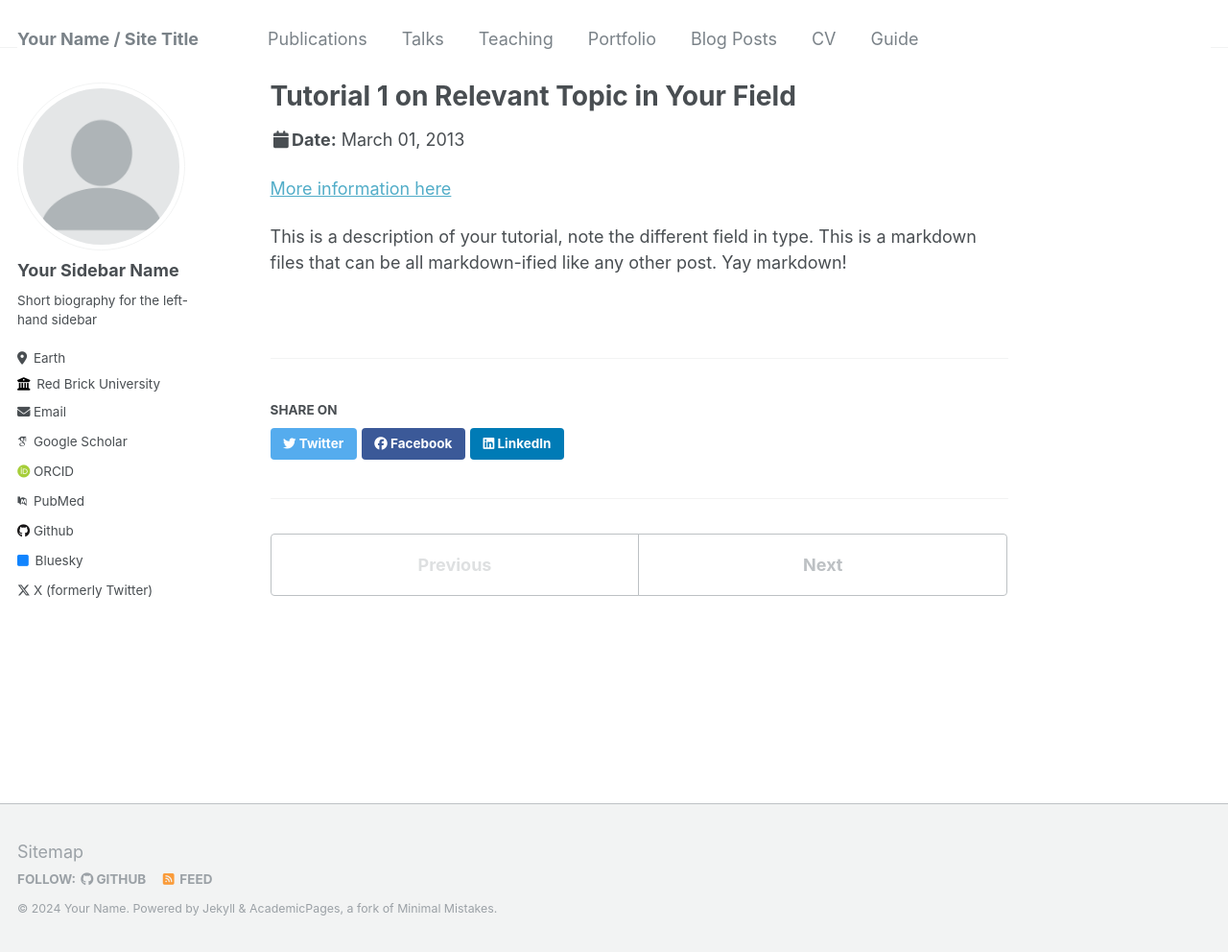
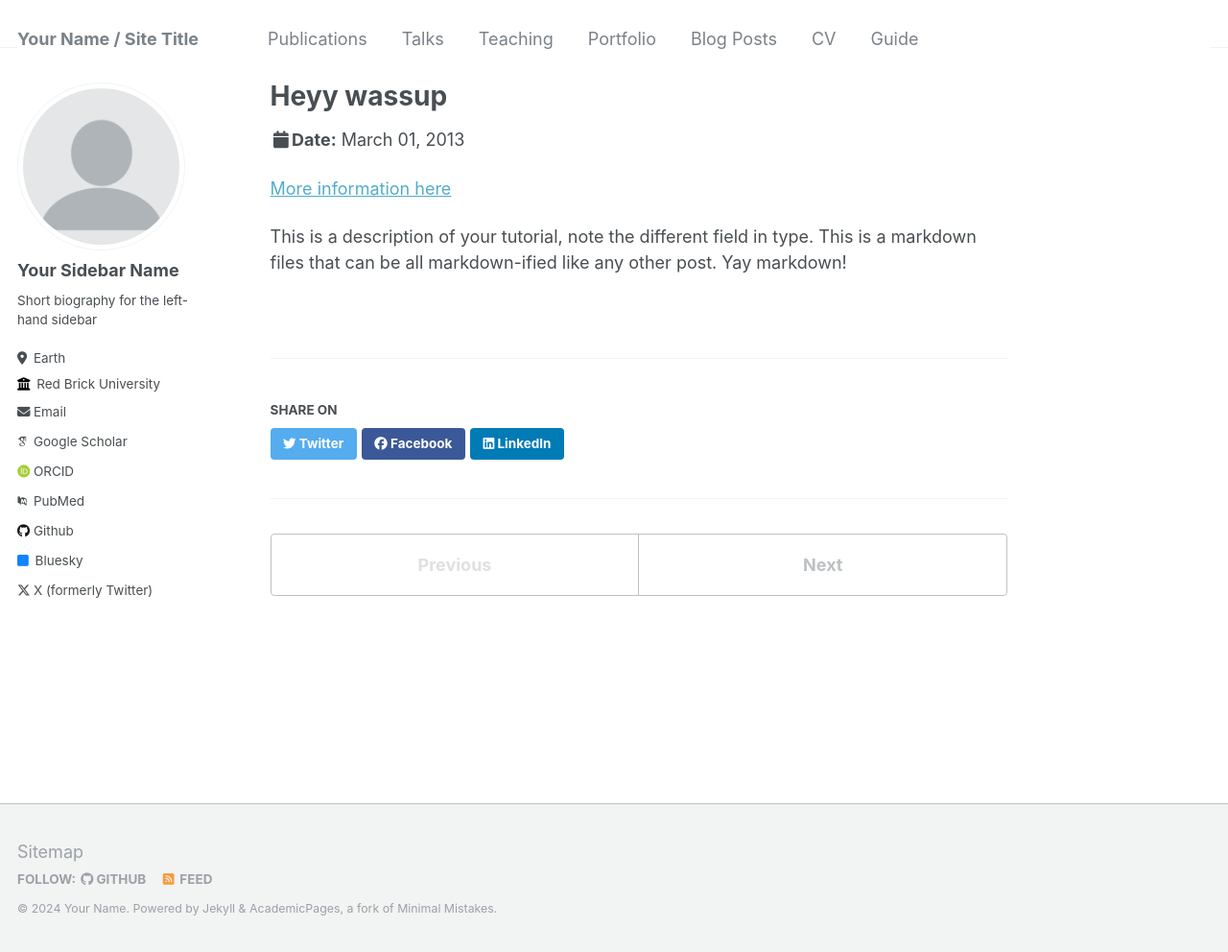
Before and after one commit to ChinmayD97/chinmayd97.github.io, a Jekyll site: the page built from _talks/2013-03-01-tutorial-1.md, in a window 1280 px wide and 992 px high. Shown: the whole window at 96% size. Built offline with Jekyll 4.4.1, drawn with Linux system fonts in a browser that asks for light colours; some web fonts are replaced.

Commit message:
Update 2013-03-01-tutorial-1.md

```diff
--- a/_talks/2013-03-01-tutorial-1.md
+++ b/_talks/2013-03-01-tutorial-1.md
@@ -1,5 +1,5 @@
 ---
-title: "Tutorial 1 on Relevant Topic in Your Field"
+title: "Heyy wassup"
 collection: talks
 type: "Tutorial"
 permalink: /talks/2013-03-01-tutorial-1
```
